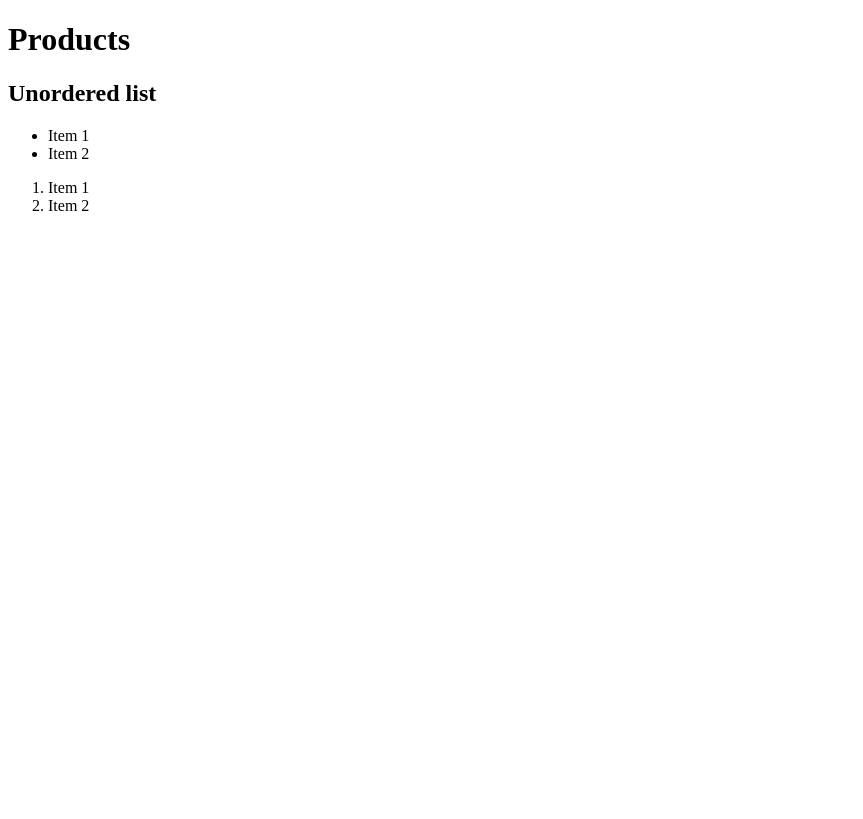
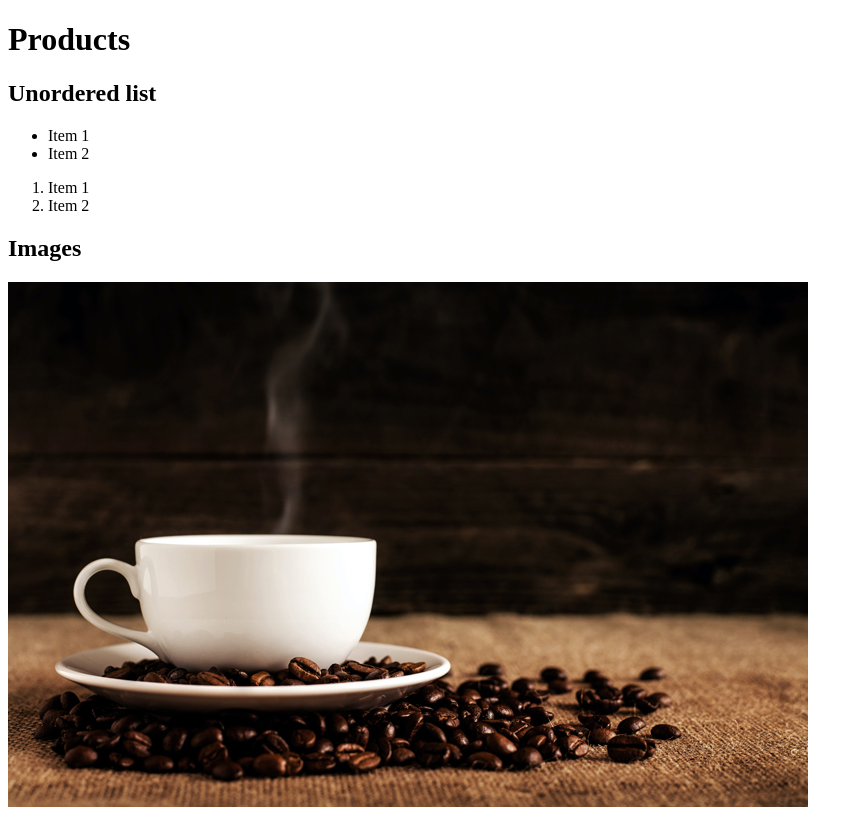
Before and after one commit to zeb00002/zeb00002.github.io, a plain HTML site: page week-4/index.html in a window 1280 px wide. Shown: the whole page, without its empty margins (0-863 px from the left). Drawn offline with Linux system fonts and the light colour scheme.

Commit message:
image source added

```diff
--- a/week-4/index.html
+++ b/week-4/index.html
@@ -23,5 +23,9 @@
             <li>Item 2</li>
         </ol>
     </section>
+    <section>
+       <h2>Images</h2>
+       <img src="images/coffee.jpg" alt="Image of a coffe" title="this is cold coffee">
+    </section>
   </body>
 </html>
```
